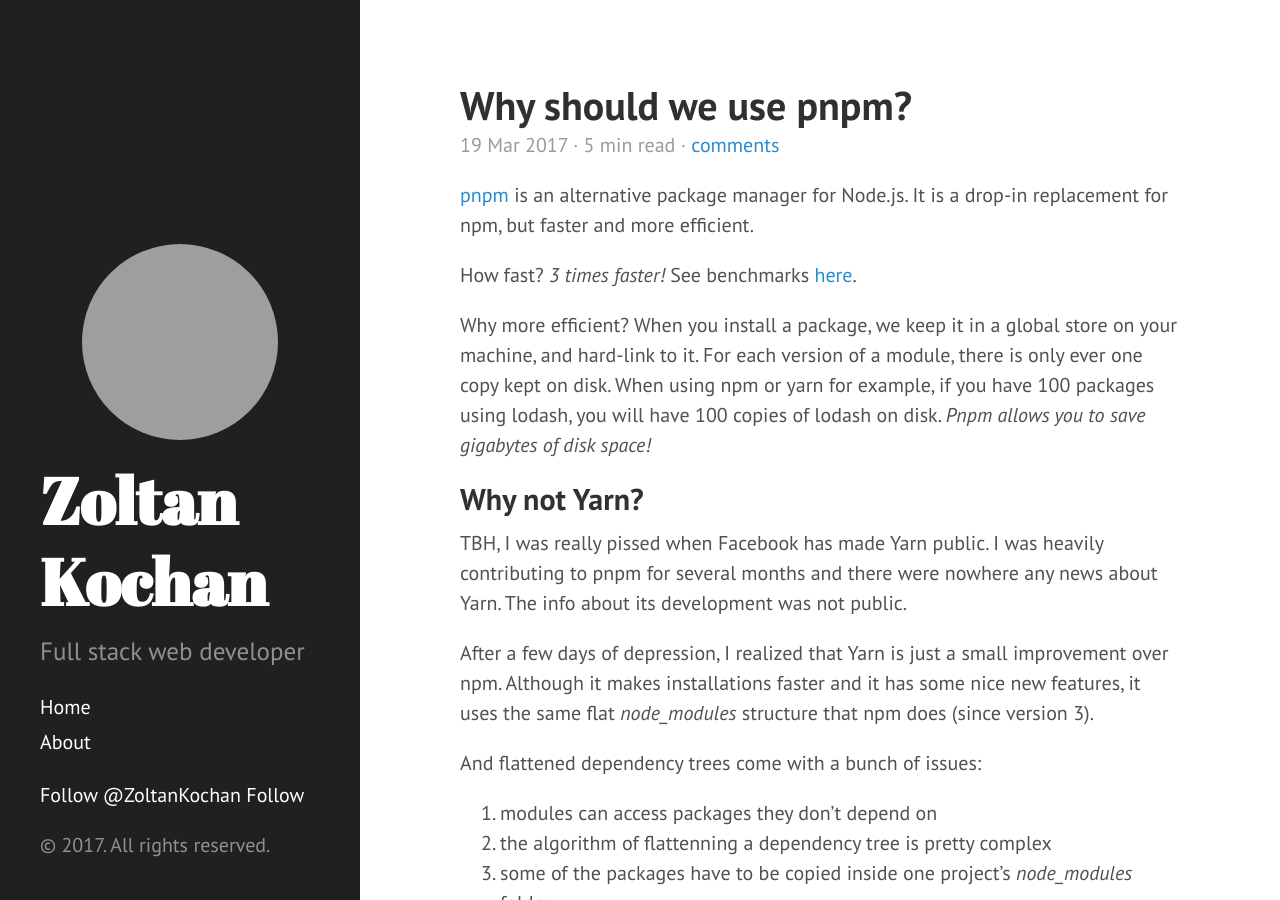
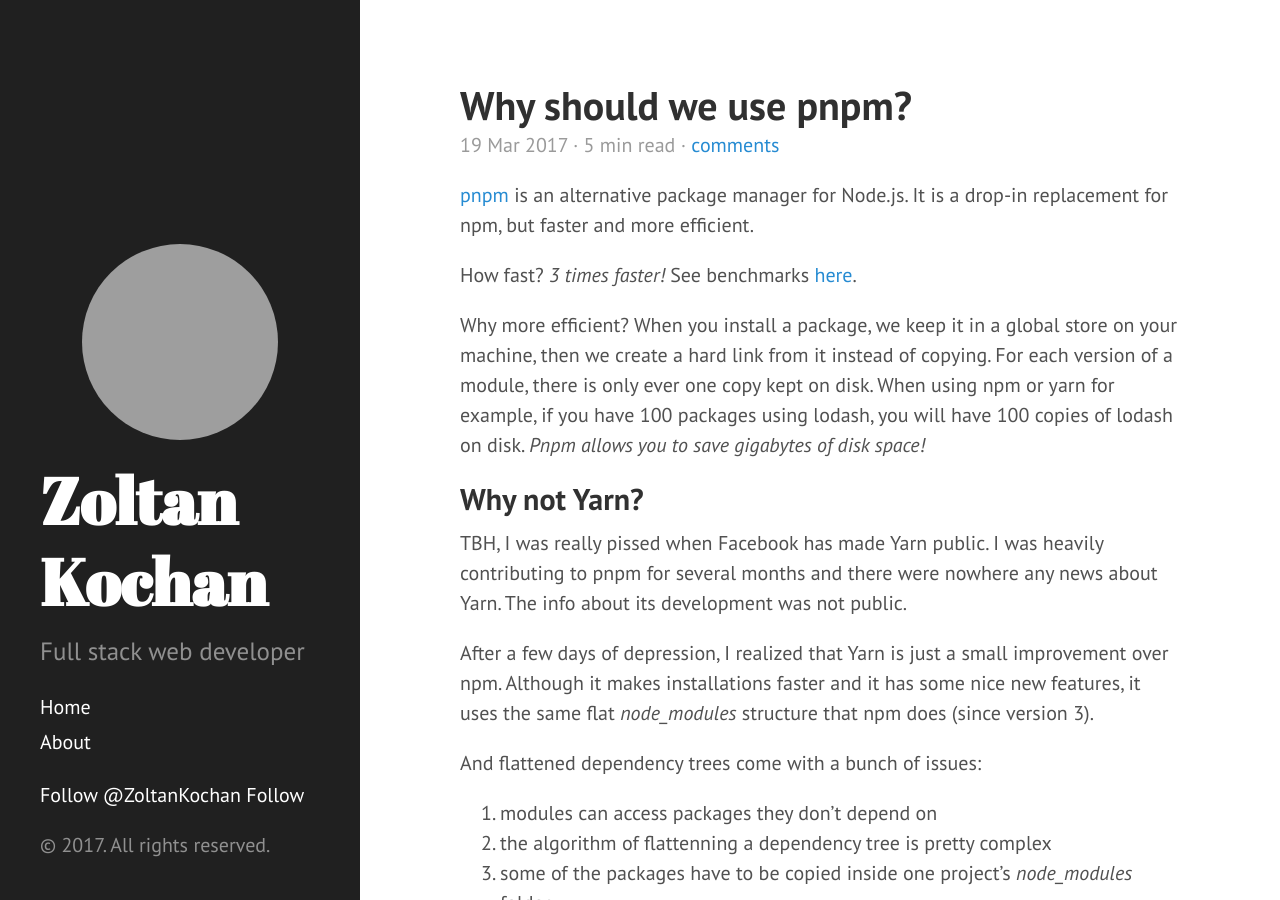
Before and after one commit to zkochan/zkochan.github.io, a Jekyll site: the page built from _posts/2017-03-19-why-should-we-use-pnpm.md, in a window 1280 px wide and 900 px high. Built offline with Jekyll 4.4.1, drawn with Linux system fonts in a browser that asks for light colours; comment, search, counter and statistics services are not loaded; grey boxes are pictures that could not be loaded.

Commit message:
Update 2017-03-19-why-should-we-use-pnpm.md

```diff
--- a/_posts/2017-03-19-why-should-we-use-pnpm.md
+++ b/_posts/2017-03-19-why-should-we-use-pnpm.md
@@ -12,7 +12,7 @@
 How fast? _3 times faster!_ See benchmarks [here](https://github.com/pnpm/node-package-manager-benchmark).
 
 Why more efficient? When you install a package, we keep it in a global store on your machine,
-and hard-link to it. For each version of a module, there is only ever one copy kept on disk.
+then we create a hard link from it instead of copying. For each version of a module, there is only ever one copy kept on disk.
 When using npm or yarn for example, if you have 100 packages using lodash, you will have
 100 copies of lodash on disk. _Pnpm allows you to save gigabytes of disk space!_
 
```
